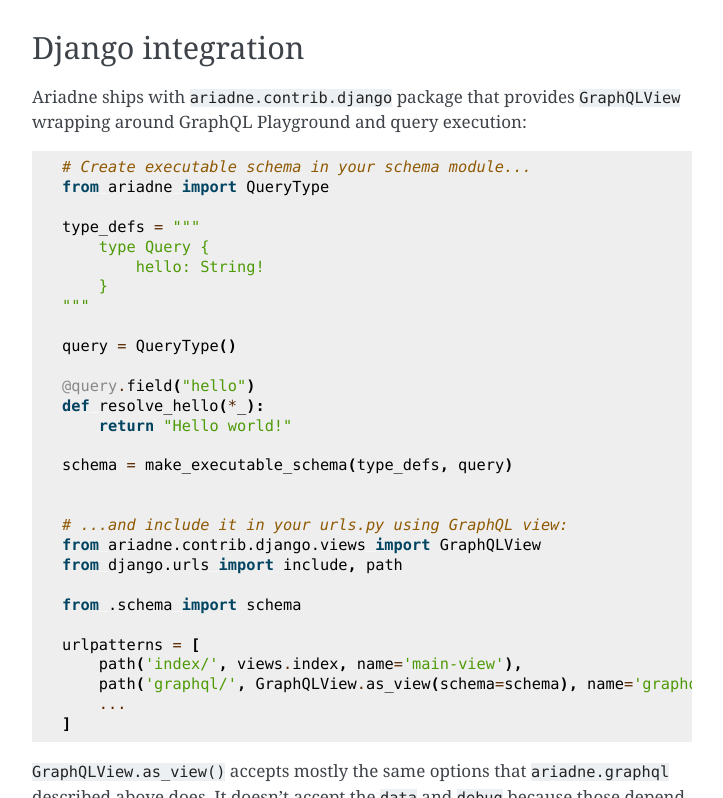
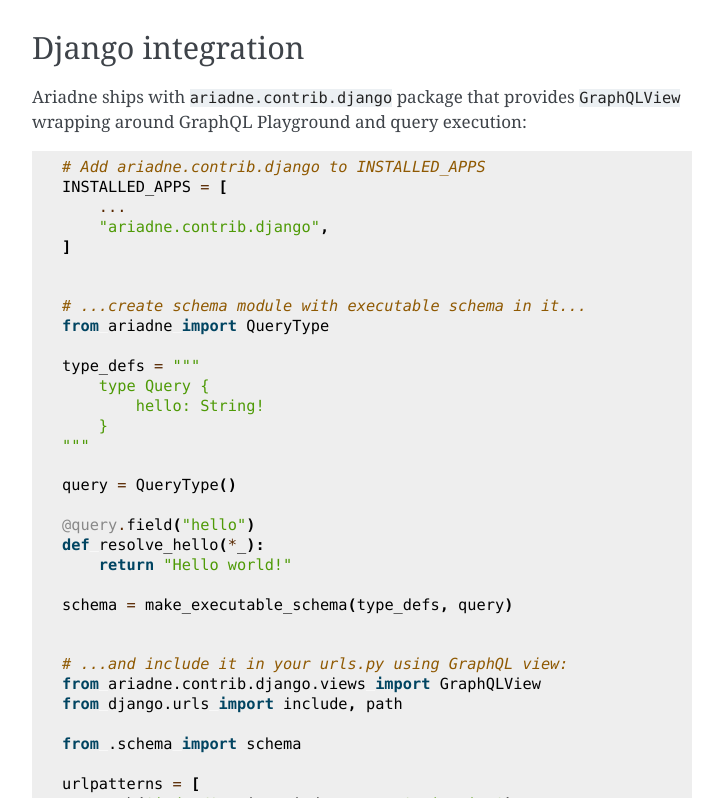
Before and after one commit to mirumee/ariadne, a Sphinx documentation site: the page built from docs/integrations.rst, in a window 1280 px wide and 900 px high, scrolled down 905 px, cut to the strip 102-900 px from the top of the window. Shown: the whole strip, without its empty margins (388-1111 px from the left). Built offline with Sphinx 7.4.7, drawn with Linux system fonts in a browser that asks for light colours.

Commit message:
Fix django integration example to mention django app

```diff
--- a/docs/integrations.rst
+++ b/docs/integrations.rst
@@ -49,7 +49,14 @@ Django integration
 
 Ariadne ships with ``ariadne.contrib.django`` package that provides ``GraphQLView`` wrapping around GraphQL Playground and query execution::
 
-    # Create executable schema in your schema module...
+    # Add ariadne.contrib.django to INSTALLED_APPS
+    INSTALLED_APPS = [
+        ...
+        "ariadne.contrib.django",
+    ]
+
+
+    # ...create schema module with executable schema in it...
     from ariadne import QueryType
 
     type_defs = """
```
